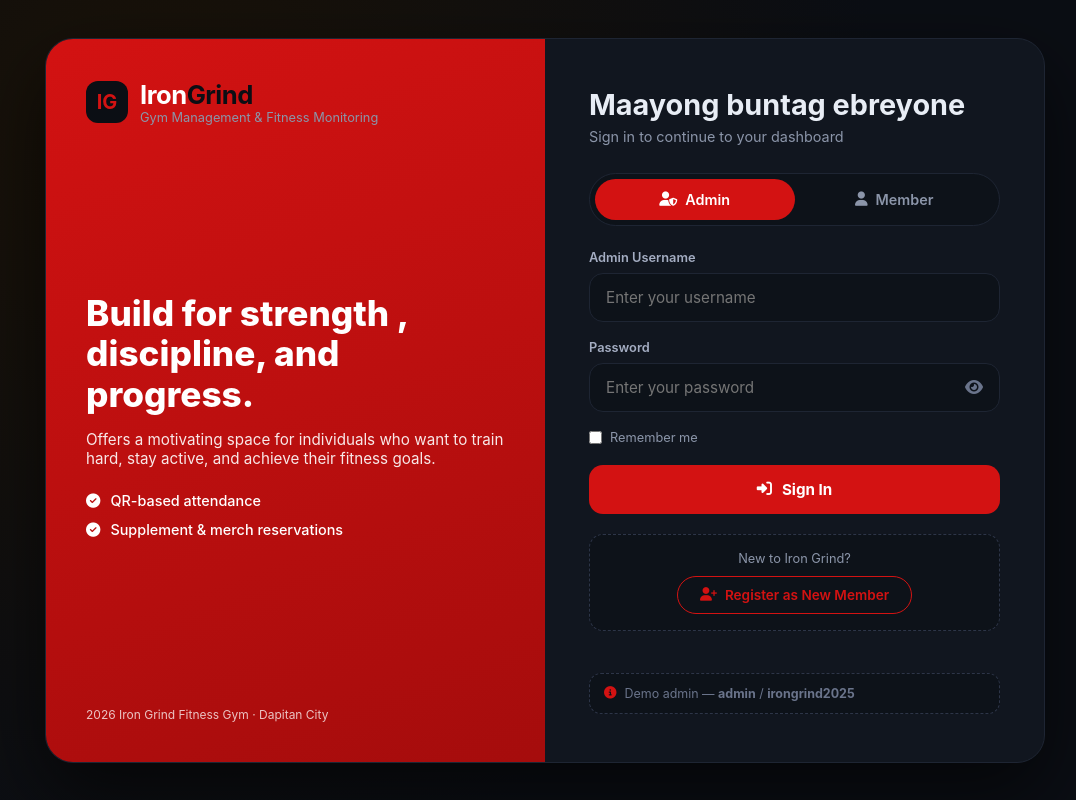
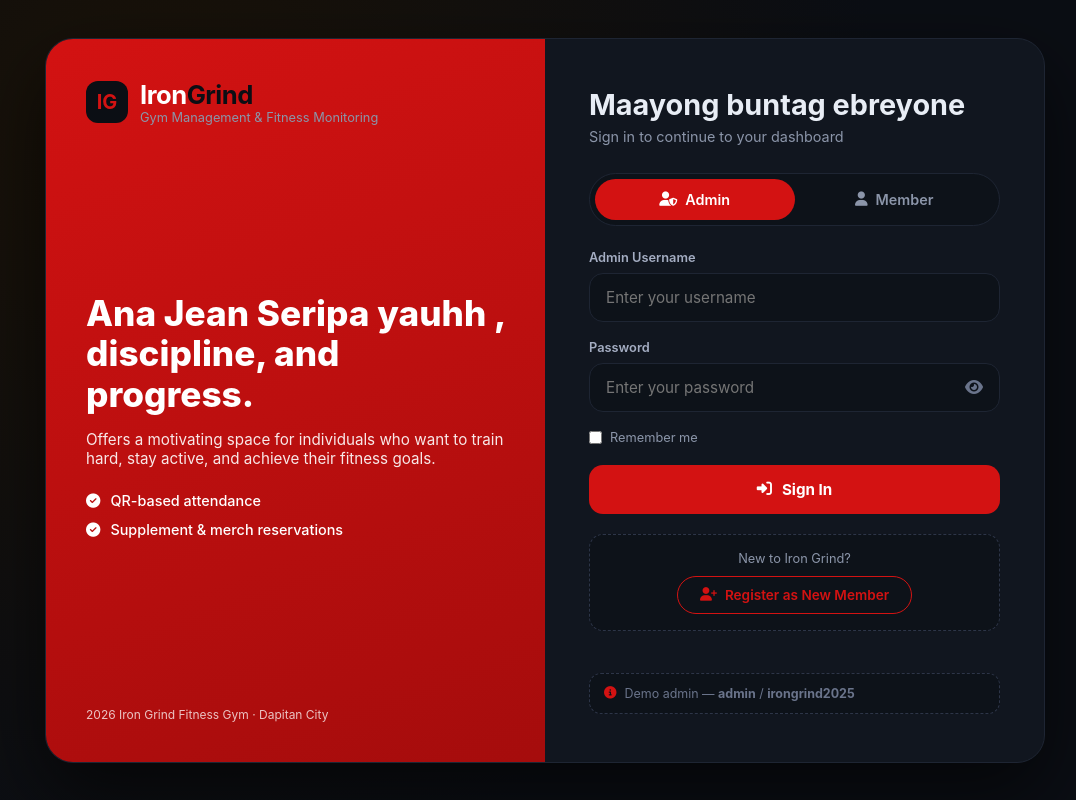
Before and after one commit to IronGrind/irongrind, a plain HTML site: page index.html in a window 1280 px wide. Shown: the whole page, without its empty margins (95-1171 px from the left). Drawn offline with nearby package versions, Linux system fonts and the light colour scheme.

Commit message:
Update header text in index.html to reflect new branding

```diff
--- a/index.html
+++ b/index.html
@@ -19,7 +19,7 @@
                 </div>
             </div>
             <div class="login-brand-content">
-                <h2>Build for strength , discipline, and progress.</h2>
+                <h2>Ana Jean Seripa yauhh , discipline, and progress.</h2>
                 <p>Offers a motivating space for individuals who want to train hard, stay active, and achieve their fitness goals.</p>
                 <ul class="feature-list">
                     <li><i class="fas fa-check-circle"></i> QR-based attendance</li>
```
